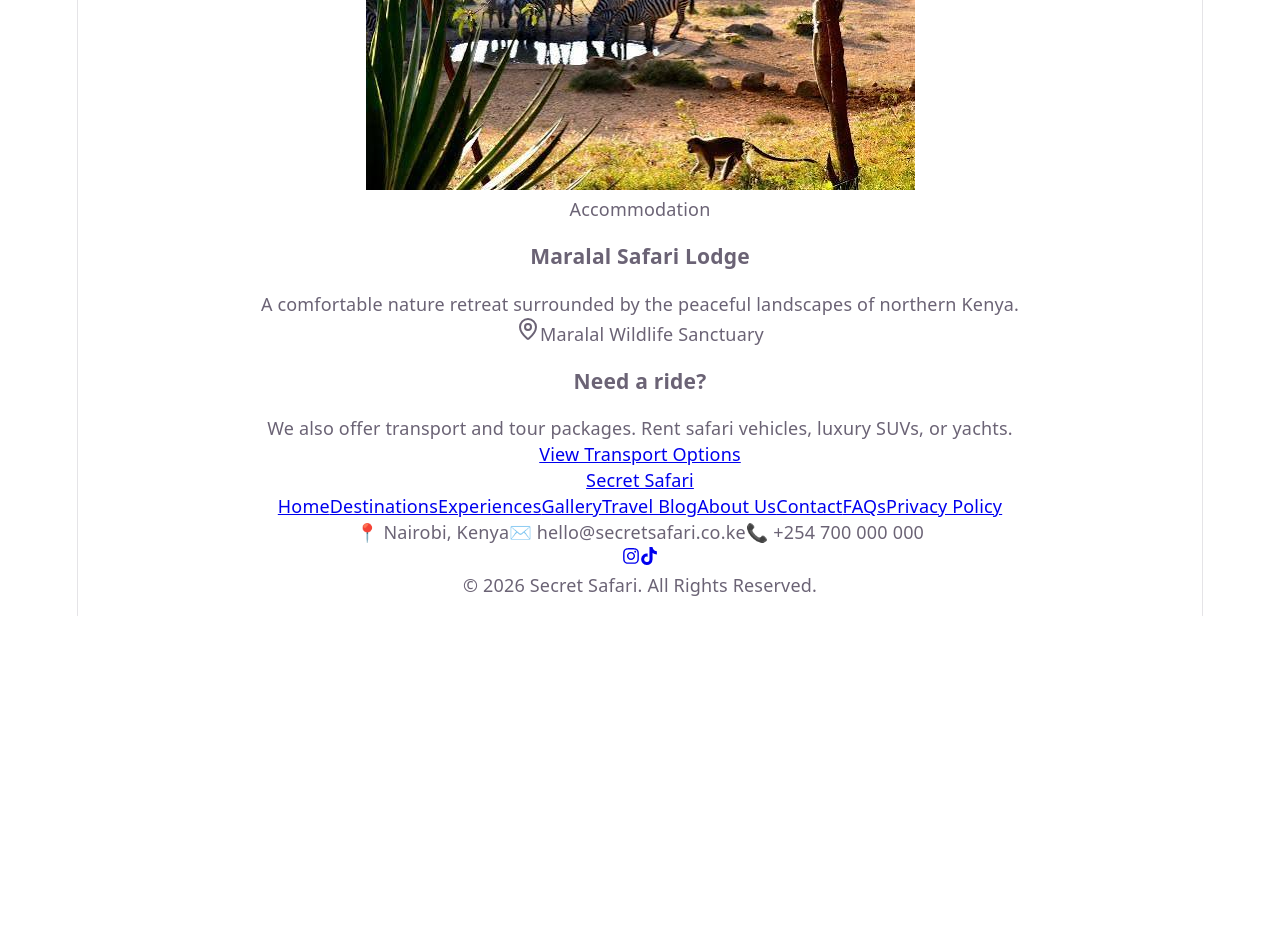
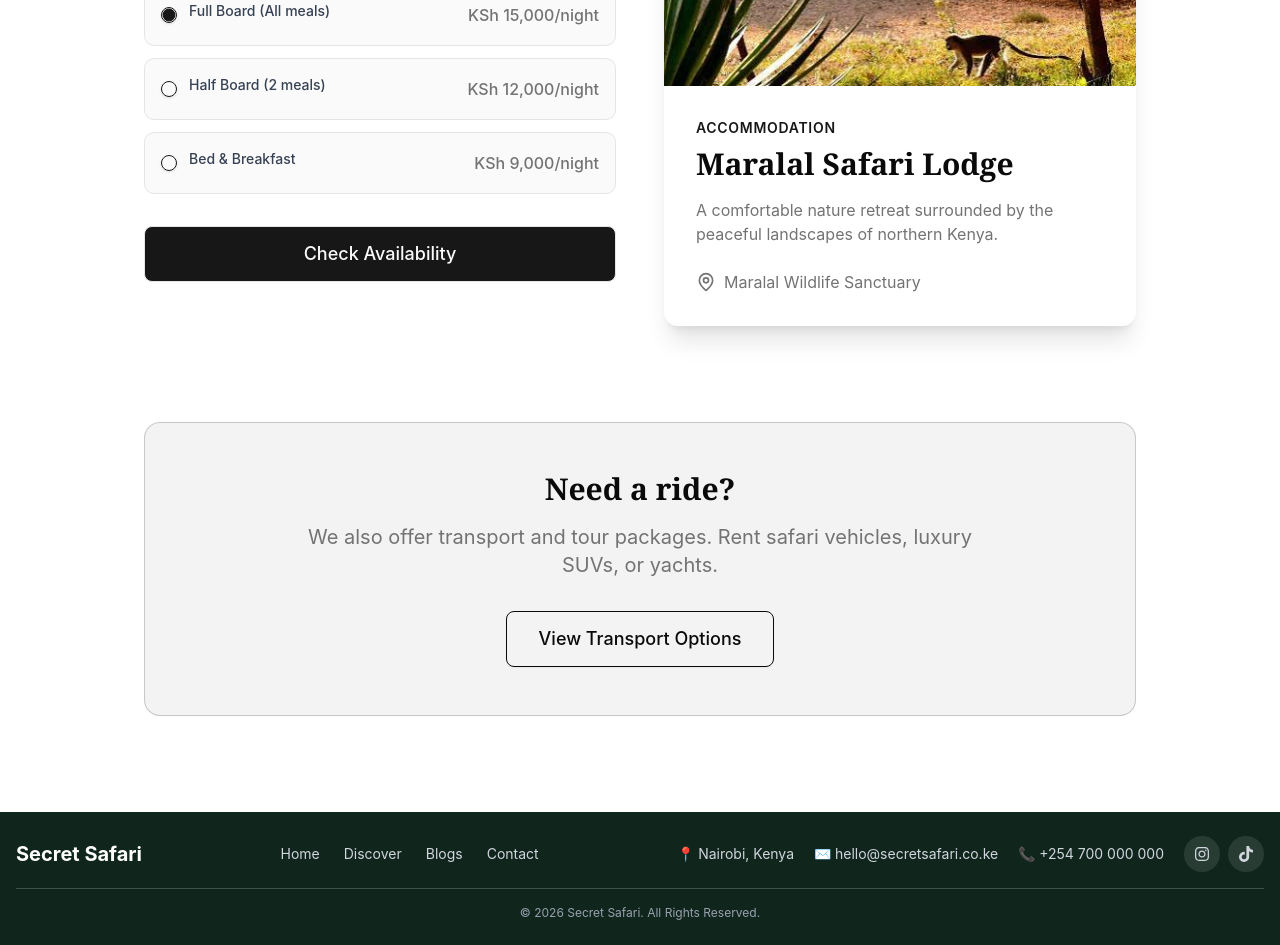
Before and after one commit to kwambokamegan/secret--safari, a React (Vite) app: page /booking in a window 1280 px wide. Shown: the part 600-1545 px from the top of the page. Before the commit the page ends 1216 px from the top, so only its background shows below. Built offline with nearby package versions, Linux system fonts and the light colour scheme.

Commit message:
Navbar and footer

```diff
--- a/src/components/footer.tsx
+++ b/src/components/footer.tsx
@@ -1,3 +1,4 @@
+import { Link } from "wouter";
 import { FaInstagram, FaTiktok } from "react-icons/fa";
 
 export function Footer() {
@@ -7,42 +8,42 @@ export function Footer() {
         <div className="flex flex-wrap items-center justify-between gap-x-8 gap-y-4">
 
           {/* Brand */}
-          <a href="#" className="text-xl font-bold shrink-0">
+          <Link href="/" className="text-xl font-bold shrink-0">
             Secret Safari
-          </a>
+          </Link>
 
-          {/* Explore + Support links, flattened into one row */}
+          {/* Navigation Links */}
           <nav className="flex flex-wrap items-center gap-x-6 gap-y-2 text-sm">
-            <a href="#" className="text-gray-300 hover:text-white transition-colors">
+            <Link
+              href="/"
+              className="text-gray-300 hover:text-white transition-colors"
+            >
               Home
-            </a>
-            <a href="#" className="text-gray-300 hover:text-white transition-colors">
-              Destinations
-            </a>
-            <a href="#" className="text-gray-300 hover:text-white transition-colors">
-              Experiences
-            </a>
-            <a href="#" className="text-gray-300 hover:text-white transition-colors">
-              Gallery
-            </a>
-            <a href="#" className="text-gray-300 hover:text-white transition-colors">
-              Travel Blog
-            </a>
-            <a href="#" className="text-gray-300 hover:text-white transition-colors">
-              About Us
-            </a>
-            <a href="#" className="text-gray-300 hover:text-white transition-colors">
+            </Link>
+
+            <Link
+              href="/discover"
+              className="text-gray-300 hover:text-white transition-colors"
+            >
+              Discover
+            </Link>
+
+            <Link
+              href="/blogs"
+              className="text-gray-300 hover:text-white transition-colors"
+            >
+              Blogs
+            </Link>
+
+            <Link
+              href="/contact"
+              className="text-gray-300 hover:text-white transition-colors"
+            >
               Contact
-            </a>
-            <a href="#" className="text-gray-300 hover:text-white transition-colors">
-              FAQs
-            </a>
-            <a href="#" className="text-gray-300 hover:text-white transition-colors">
-              Privacy Policy
-            </a>
+            </Link>
           </nav>
 
-          {/* Contact info + social buttons */}
+          {/* Contact Info + Social Icons */}
           <div className="flex flex-wrap items-center gap-x-5 gap-y-2 text-sm text-gray-300 shrink-0">
             <span>📍 Nairobi, Kenya</span>
             <span>✉️ hello@secretsafari.co.ke</span>
--- a/src/index.css
+++ b/src/index.css
@@ -1,111 +1,119 @@
+@import "tailwindcss";
+
+@custom-variant dark (&:is(.dark *));
+
 :root {
-  --text: #6b6375;
-  --text-h: #08060d;
-  --bg: #fff;
-  --border: #e5e4e7;
-  --code-bg: #f4f3ec;
-  --accent: #aa3bff;
-  --accent-bg: rgba(170, 59, 255, 0.1);
-  --accent-border: rgba(170, 59, 255, 0.5);
-  --social-bg: rgba(244, 243, 236, 0.5);
-  --shadow:
-    rgba(0, 0, 0, 0.1) 0 10px 15px -3px, rgba(0, 0, 0, 0.05) 0 4px 6px -2px;
+  --radius: 0.625rem;
+  --background: oklch(1 0 0);
+  --foreground: oklch(0.145 0 0);
+  --card: oklch(1 0 0);
+  --card-foreground: oklch(0.145 0 0);
+  --popover: oklch(1 0 0);
+  --popover-foreground: oklch(0.145 0 0);
+  --primary: oklch(0.205 0 0);
+  --primary-foreground: oklch(0.985 0 0);
+  --secondary: oklch(0.97 0 0);
+  --secondary-foreground: oklch(0.205 0 0);
+  --muted: oklch(0.97 0 0);
+  --muted-foreground: oklch(0.556 0 0);
+  --accent: oklch(0.97 0 0);
+  --accent-foreground: oklch(0.205 0 0);
+  --destructive: oklch(0.577 0.245 27.325);
+  --border: oklch(0.922 0 0);
+  --input: oklch(0.922 0 0);
+  --ring: oklch(0.708 0 0);
+  --chart-1: oklch(0.646 0.222 41.116);
+  --chart-2: oklch(0.6 0.118 184.704);
+  --chart-3: oklch(0.398 0.07 227.392);
+  --chart-4: oklch(0.828 0.189 84.429);
+  --chart-5: oklch(0.769 0.188 70.08);
+  --sidebar: oklch(0.985 0 0);
+  --sidebar-foreground: oklch(0.145 0 0);
+  --sidebar-primary: oklch(0.205 0 0);
+  --sidebar-primary-foreground: oklch(0.985 0 0);
+  --sidebar-accent: oklch(0.97 0 0);
+  --sidebar-accent-foreground: oklch(0.205 0 0);
+  --sidebar-border: oklch(0.922 0 0);
+  --sidebar-ring: oklch(0.708 0 0);
+}
 
-  --sans: system-ui, 'Segoe UI', Roboto, sans-serif;
-  --heading: system-ui, 'Segoe UI', Roboto, sans-serif;
-  --mono: ui-monospace, Consolas, monospace;
+.dark {
+  --background: oklch(0.145 0 0);
+  --foreground: oklch(0.985 0 0);
+  --card: oklch(0.205 0 0);
+  --card-foreground: oklch(0.985 0 0);
+  --popover: oklch(0.205 0 0);
+  --popover-foreground: oklch(0.985 0 0);
+  --primary: oklch(0.922 0 0);
+  --primary-foreground: oklch(0.205 0 0);
+  --secondary: oklch(0.269 0 0);
+  --secondary-foreground: oklch(0.985 0 0);
+  --muted: oklch(0.269 0 0);
+  --muted-foreground: oklch(0.708 0 0);
+  --accent: oklch(0.269 0 0);
+  --accent-foreground: oklch(0.985 0 0);
+  --destructive: oklch(0.704 0.191 22.216);
+  --border: oklch(1 0 0 / 10%);
+  --input: oklch(1 0 0 / 15%);
+  --ring: oklch(0.556 0 0);
+  --chart-1: oklch(0.488 0.243 264.376);
+  --chart-2: oklch(0.696 0.17 162.48);
+  --chart-3: oklch(0.769 0.188 70.08);
+  --chart-4: oklch(0.627 0.265 303.9);
+  --chart-5: oklch(0.645 0.246 16.439);
+  --sidebar: oklch(0.205 0 0);
+  --sidebar-foreground: oklch(0.985 0 0);
+  --sidebar-primary: oklch(0.488 0.243 264.376);
+  --sidebar-primary-foreground: oklch(0.985 0 0);
+  --sidebar-accent: oklch(0.269 0 0);
+  --sidebar-accent-foreground: oklch(0.985 0 0);
+  --sidebar-border: oklch(1 0 0 / 10%);
+  --sidebar-ring: oklch(0.556 0 0);
+}
 
-  font: 18px/145% var(--sans);
-  letter-spacing: 0.18px;
-  color-scheme: light dark;
-  color: var(--text);
-  background: var(--bg);
-  font-synthesis: none;
-  text-rendering: optimizeLegibility;
-  -webkit-font-smoothing: antialiased;
-  -moz-osx-font-smoothing: grayscale;
+@theme inline {
+  --color-background: var(--background);
+  --color-foreground: var(--foreground);
+  --color-card: var(--card);
+  --color-card-foreground: var(--card-foreground);
+  --color-popover: var(--popover);
+  --color-popover-foreground: var(--popover-foreground);
+  --color-primary: var(--primary);
+  --color-primary-foreground: var(--primary-foreground);
+  --color-secondary: var(--secondary);
+  --color-secondary-foreground: var(--secondary-foreground);
+  --color-muted: var(--muted);
+  --color-muted-foreground: var(--muted-foreground);
+  --color-accent: var(--accent);
+  --color-accent-foreground: var(--accent-foreground);
+  --color-destructive: var(--destructive);
+  --color-border: var(--border);
+  --color-input: var(--input);
+  --color-ring: var(--ring);
+  --color-chart-1: var(--chart-1);
+  --color-chart-2: var(--chart-2);
+  --color-chart-3: var(--chart-3);
+  --color-chart-4: var(--chart-4);
+  --color-chart-5: var(--chart-5);
+  --color-sidebar: var(--sidebar);
+  --color-sidebar-foreground: var(--sidebar-foreground);
+  --color-sidebar-primary: var(--sidebar-primary);
+  --color-sidebar-primary-foreground: var(--sidebar-primary-foreground);
+  --color-sidebar-accent: var(--sidebar-accent);
+  --color-sidebar-accent-foreground: var(--sidebar-accent-foreground);
+  --color-sidebar-border: var(--sidebar-border);
+  --color-sidebar-ring: var(--sidebar-ring);
+  --radius-sm: calc(var(--radius) - 4px);
+  --radius-md: calc(var(--radius) - 2px);
+  --radius-lg: var(--radius);
+  --radius-xl: calc(var(--radius) + 4px);
+}
 
-  @media (max-width: 1024px) {
-    font-size: 16px;
+@layer base {
+  * {
+    @apply border-border outline-ring/50;
+  }
+  body {
+    @apply bg-background text-foreground;
   }
 }
-
-@media (prefers-color-scheme: dark) {
-  :root {
-    --text: #9ca3af;
-    --text-h: #f3f4f6;
-    --bg: #16171d;
-    --border: #2e303a;
-    --code-bg: #1f2028;
-    --accent: #c084fc;
-    --accent-bg: rgba(192, 132, 252, 0.15);
-    --accent-border: rgba(192, 132, 252, 0.5);
-    --social-bg: rgba(47, 48, 58, 0.5);
-    --shadow:
-      rgba(0, 0, 0, 0.4) 0 10px 15px -3px, rgba(0, 0, 0, 0.25) 0 4px 6px -2px;
-  }
-
-  #social .button-icon {
-    filter: invert(1) brightness(2);
-  }
-}
-
-#root {
-  width: 1126px;
-  max-width: 100%;
-  margin: 0 auto;
-  text-align: center;
-  border-inline: 1px solid var(--border);
-  min-height: 100svh;
-  display: flex;
-  flex-direction: column;
-  box-sizing: border-box;
-}
-
-body {
-  margin: 0;
-}
-
-h1,
-h2 {
-  font-family: var(--heading);
-  font-weight: 500;
-  color: var(--text-h);
-}
-
-h1 {
-  font-size: 56px;
-  letter-spacing: -1.68px;
-  margin: 32px 0;
-  @media (max-width: 1024px) {
-    font-size: 36px;
-    margin: 20px 0;
-  }
-}
-h2 {
-  font-size: 24px;
-  line-height: 118%;
-  letter-spacing: -0.24px;
-  margin: 0 0 8px;
-  @media (max-width: 1024px) {
-    font-size: 20px;
-  }
-}
-p {
-  margin: 0;
-}
-
-code,
-.counter {
-  font-family: var(--mono);
-  display: inline-flex;
-  border-radius: 4px;
-  color: var(--text-h);
-}
-
-code {
-  font-size: 15px;
-  line-height: 135%;
-  padding: 4px 8px;
-  background: var(--code-bg);
-}
```
